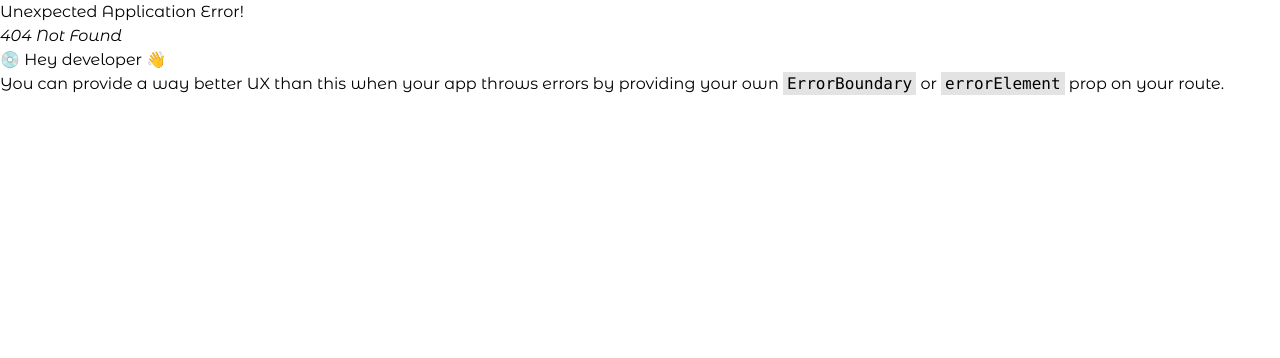
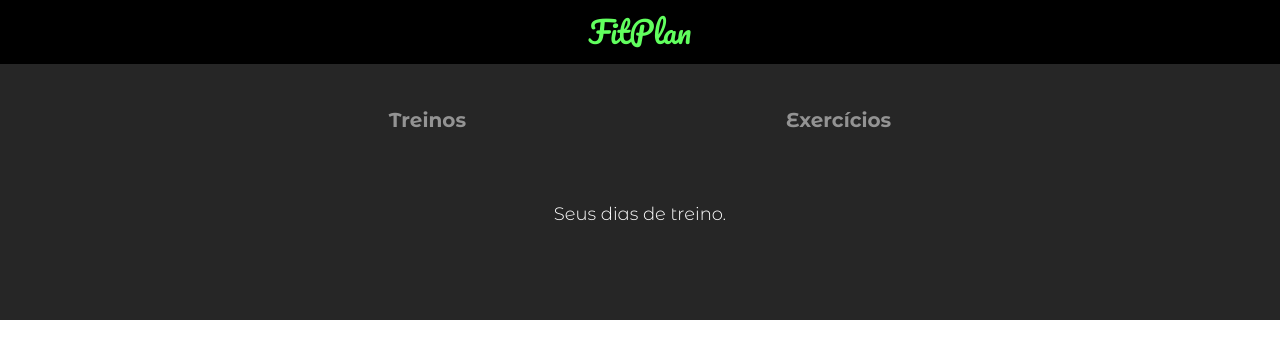
Before and after one commit to Lukareliz/fit-plan, a React (Vite) app: page /exercises in a window 1280 px wide. Before the commit this address had no page. Shown: the top 358 px of the page. Built offline with nearby package versions, Linux system fonts and the light colour scheme.

Commit message:
feat: navigation selected links

```diff
--- a/src/components/Navigation/Index.tsx
+++ b/src/components/Navigation/Index.tsx
@@ -1,10 +1,13 @@
 import { Link } from "react-router-dom"
+import { useState } from "react"
 
 const Navigation = () => {
+    const [selected, setSelected] = useState<string>('');
+
     return (
-        <nav className="bg-gray flex h-20 justify-center items-center gap-20 xl:gap-80">
-            <Link to={"/"} className="text-white text-xl font-bold">Treinos</Link>
-            <Link to={"/exercises"} className="text-white text-xl font-bold">Exercícios</Link>
+        <nav className="bg-gray flex h-28 justify-center items-center gap-20 xl:gap-80">
+            <Link to={"/"} className={`text-white text-xl font-bold ${selected === 'link1' ? 'border-b-2 border-fit-green' : 'opacity-50'}`} onClick={() => setSelected('link1')}>Treinos</Link>
+            <Link to={"/exercises"} className={`text-white text-xl font-bold ${selected === 'link2' ? 'border-b-2 border-fit-green' : 'opacity-50'}`} onClick={() => setSelected('link2')}>Exercícios</Link>
         </nav>
     )
 }
--- a/src/main.tsx
+++ b/src/main.tsx
@@ -9,6 +9,10 @@ const router = createBrowserRouter([
   {
     path:"/",
     element: <Workouts />
+  },
+  {
+    path:"/exercises",
+    element: <Workouts /> //teste
   }
 ])
 
--- a/src/routes/Workouts/Index.tsx
+++ b/src/routes/Workouts/Index.tsx
@@ -3,16 +3,11 @@ import Navigation from "../../components/Navigation/Index"
 
 const Workouts = () => {
   return (
-    <>
+    <main className="bg-gray h-80">
       <Header />
-      <main className="bg-gray h-80">
-        <Navigation />
-        <h4 className="text-white text-center text-lg font-light pt-6">Seus dias de treino.</h4>
-        <section className="">
-
-        </section>
-      </main>
-    </>
+      <Navigation />
+      <h4 className="text-white text-center text-lg font-light pt-6">Seus dias de treino.</h4>
+    </main>
   )
 }
 
```
